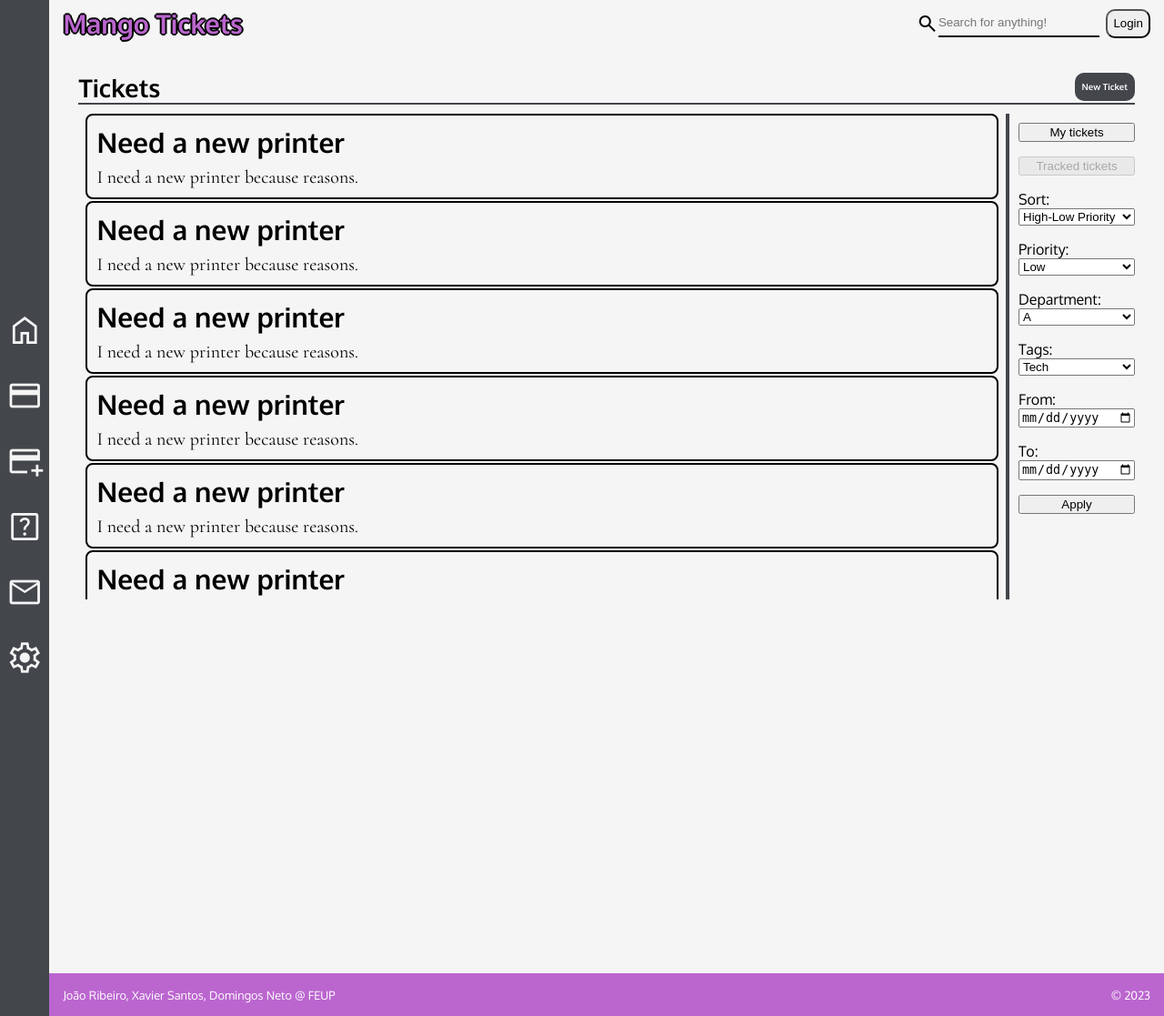
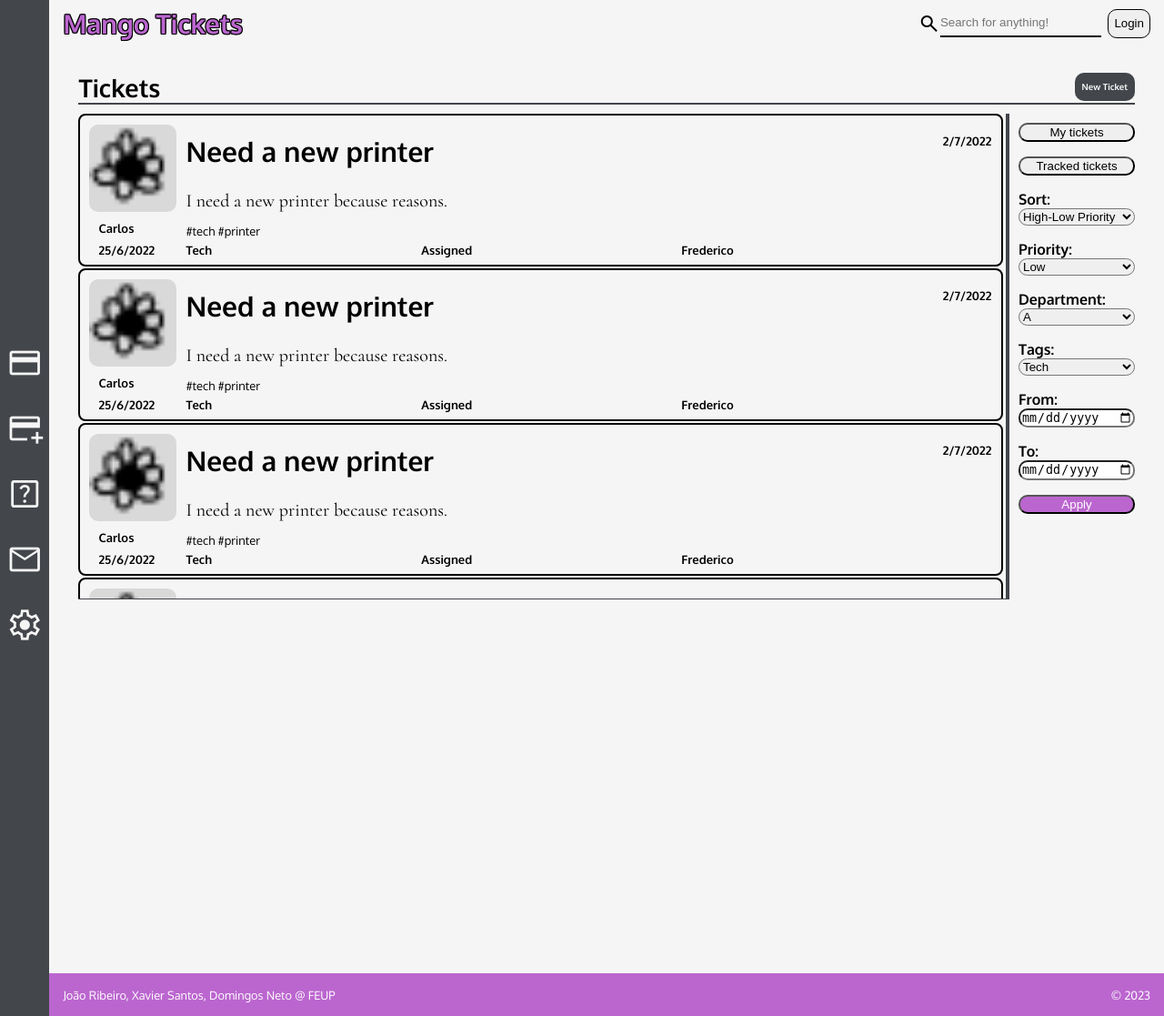
Before and after one commit to domingosneto03/TroubleTickets, a PHP site: page /ticket_list.html in a window 1280 px wide. Shown: the whole page at 91% size. Run offline with PHP 8.4, Linux system fonts and the light colour scheme.

Commit message:
changes & more

```diff
--- a/new_ticket.css
+++ b/new_ticket.css
@@ -9,7 +9,7 @@ main form {
     padding: 1em;
     height: max-content;
     border-radius: 10px;
-    max-width: 15cm;
+    max-width: 20cm;
     margin-left: auto;
     margin-right: auto;
 }
--- a/style.css
+++ b/style.css
@@ -35,8 +35,7 @@ body {
     font-family: 'Oxygen', sans-serif;
     font-weight: 700;
     font-size: 1.8em;
-    /* text-shadow: 2px 2px black; */
-    text-shadow: 2px 0 black, -2px 0 black, 0 2px black, 0 -2px black,
+    text-shadow: 1px 0 black, -1px 0 black, 0 1px black, 0 -1px black,
              1px 1px black, -1px -1px black, 1px -1px black, -1px 1px black;
 }
 
@@ -52,6 +51,10 @@ body {
     font-family: 'Oxygen', sans-serif;
     font-weight: 700;
     font-size: 15px;
+}
+
+#profile_pic {
+    border-radius: 10px;
 }
 
 #search_bar {
@@ -72,9 +75,16 @@ body {
     background-color: whitesmoke;
 }
 
+#search_bar input:focus {
+    outline: none;
+}
+
 #login_button input {
     height: 32px;
+    border: 1px solid black;
     border-radius: 10px;
+    /* display: none;*/
+    /* acionar quando estiver logged in, mudar display de #profile_pic */
 }
 
 #login_button input:hover {
@@ -147,7 +157,7 @@ main {
     padding-bottom: 0.5em;
 }
 
-main h2:first-of-type {
+.main_title {
     font-family: 'Oxygen', sans-serif;
     font-weight: 700;
     font-size: 1.7em;
--- a/ticket_list.html
+++ b/ticket_list.html
@@ -16,7 +16,7 @@
     </head>
     <body>
         <header id="main_header">
-            <h1><a href="template.html">Mango Tickets</a></h1>
+            <h1><a href="ticket_list.html">Mango Tickets</a></h1>
             <article id="right_side">
                 <form action="" id="search_bar">
                     <span class="material-symbols-outlined">search</span>
@@ -29,11 +29,6 @@
             </article>
         </header>
         <aside id="side_bar">
-            <a href="template.html">
-                <span class="material-symbols-outlined">
-                    home
-                </span>
-            </a>
             <a href="ticket_list.html">
                 <span class="material-symbols-outlined">
                     credit_card
@@ -63,7 +58,7 @@
         <main>
             <article id="ticket_listing">
                 <div id="top_bar">
-                    <h2>Tickets</h2>
+                    <h2 class="main_title">Tickets</h2>
                     <a href="new_ticket.html" id="new_ticket">
                         <div>
                             <p>New Ticket</p>
@@ -73,58 +68,80 @@
 
                 <div id="tickets_main">
                     <article id="tickets">
-                        <a href="placeholder_ticket_info.html">
+                        <a href="placeholder_ticket_info.html" class="ticket">
                             <article>
-                                <h4>Need a new printer</h4>
-                                <p>I need a new printer because reasons.</p>
+                                <h4 class="ticket_title">Need a new printer</h4>
+                                <img src="Group 1.png" alt="florzinha uau" class="ticket_user_img">
+                                <p class="ticket_text">I need a new printer because reasons.</p>
+                                <p class="ticket_date">25/6/2022</p>
+                                <p class="ticket_user">Carlos</p>
+                                <p class="ticket_agent">Frederico</p>
+                                <p class="ticket_status">Assigned</p>
+                                <p class="ticket_deadline">2/7/2022</p>
+                                <p class="ticket_tags"> #tech #printer</p>
+                                <p class="ticket_department">Tech</p>
                             </article>
                         </a>
-                        <a href="placeholder_ticket_info.html">
+                        <a href="placeholder_ticket_info.html" class="ticket">
                             <article>
-                                <h4>Need a new printer</h4>
-                                <p>I need a new printer because reasons.</p>
+                                <h4 class="ticket_title">Need a new printer</h4>
+                                <img src="Group 1.png" alt="florzinha uau" class="ticket_user_img">
+                                <p class="ticket_text">I need a new printer because reasons.</p>
+                                <p class="ticket_date">25/6/2022</p>
+                                <p class="ticket_user">Carlos</p>
+                                <p class="ticket_agent">Frederico</p>
+                                <p class="ticket_status">Assigned</p>
+                                <p class="ticket_deadline">2/7/2022</p>
+                                <p class="ticket_tags"> #tech #printer</p>
+                                <p class="ticket_department">Tech</p>
                             </article>
                         </a>
-                        <a href="placeholder_ticket_info.html">
+                        <a href="placeholder_ticket_info.html" class="ticket">
                             <article>
-                                <h4>Need a new printer</h4>
-                                <p>I need a new printer because reasons.</p>
+                                <h4 class="ticket_title">Need a new printer</h4>
+                                <img src="Group 1.png" alt="florzinha uau" class="ticket_user_img">
+                                <p class="ticket_text">I need a new printer because reasons.</p>
+                                <p class="ticket_date">25/6/2022</p>
+                                <p class="ticket_user">Carlos</p>
+                                <p class="ticket_agent">Frederico</p>
+                                <p class="ticket_status">Assigned</p>
+                                <p class="ticket_deadline">2/7/2022</p>
+                                <p class="ticket_tags"> #tech #printer</p>
+                                <p class="ticket_department">Tech</p>
                             </article>
                         </a>
-                        <a href="placeholder_ticket_info.html">
+                        <a href="placeholder_ticket_info.html" class="ticket">
                             <article>
-                                <h4>Need a new printer</h4>
-                                <p>I need a new printer because reasons.</p>
+                                <h4 class="ticket_title">Need a new printer</h4>
+                                <img src="Group 1.png" alt="florzinha uau" class="ticket_user_img">
+                                <p class="ticket_text">I need a new printer because reasons.</p>
+                                <p class="ticket_date">25/6/2022</p>
+                                <p class="ticket_user">Carlos</p>
+                                <p class="ticket_agent">Frederico</p>
+                                <p class="ticket_status">Assigned</p>
+                                <p class="ticket_deadline">2/7/2022</p>
+                                <p class="ticket_tags"> #tech #printer</p>
+                                <p class="ticket_department">Tech</p>
                             </article>
                         </a>
-                        <a href="placeholder_ticket_info.html">
+                        <a href="placeholder_ticket_info.html" class="ticket">
                             <article>
-                                <h4>Need a new printer</h4>
-                                <p>I need a new printer because reasons.</p>
-                            </article>
-                        </a>
-                        <a href="placeholder_ticket_info.html">
-                            <article>
-                                <h4>Need a new printer</h4>
-                                <p>I need a new printer because reasons.</p>
-                            </article>
-                        </a>
-                        <a href="placeholder_ticket_info.html">
-                            <article>
-                                <h4>Need a new printer</h4>
-                                <p>I need a new printer because reasons.</p>
-                            </article>
-                        </a>
-                        <a href="placeholder_ticket_info.html">
-                            <article>
-                                <h4>Need a new printer</h4>
-                                <p>I need a new printer because reasons.</p>
+                                <h4 class="ticket_title">Need a new printer</h4>
+                                <img src="Group 1.png" alt="florzinha uau" class="ticket_user_img">
+                                <p class="ticket_text">I need a new printer because reasons.</p>
+                                <p class="ticket_date">25/6/2022</p>
+                                <p class="ticket_user">Carlos</p>
+                                <p class="ticket_agent">Frederico</p>
+                                <p class="ticket_status">Assigned</p>
+                                <p class="ticket_deadline">2/7/2022</p>
+                                <p class="ticket_tags"> #tech #printer</p>
+                                <p class="ticket_department">Tech</p>
                             </article>
                         </a>
                     </article>
-                    <div id="filters">
+                    <form id="filters">
                         <input type="button" value="My tickets">
-                        <input type="button" value="Tracked tickets" disabled> <!-- enables if user is agent/admin -->
+                        <input type="button" value="Tracked tickets"> <!-- enables if user is agent/admin -->
                         <label for="orderer">Sort:</label>
                         <select name="" id="orderer">
                             <option value="htl_priority">High-Low Priority</option>
@@ -155,7 +172,7 @@
                         <label for="sel_date_end">To:</label>
                         <input type="date" name="" id="sel_date_end">
                         <input type="submit" value="Apply" id="submit_sort">
-                    </div>
+                    </form>
                 </div>
 
             </article>
--- a/ticket_listing_css.css
+++ b/ticket_listing_css.css
@@ -1,5 +1,9 @@
 @import url('https://fonts.googleapis.com/css2?family=Oxygen:wght@400;700&display=swap');
 @import url('https://fonts.googleapis.com/css2?family=Cormorant:ital,wght@0,400;0,700;1,400;1,700&display=swap');
+
+main {
+    height: 100%;
+}
 
 #ticket_listing {
     display: flex;
@@ -59,7 +63,20 @@
     flex-direction: column;
 
     font-family: 'Oxygen', sans-serif;
-    font-weight: 400;
+    font-weight: 700;
+}
+
+#filters input, #filters select {
+    border-radius: 10px;
+}
+
+#filters input[type=submit]{
+    background-color: #bb66cf;
+    color: white;
+}
+
+#filters input[value="Tracked tickets"] {
+    /* display: none; change if user is agent_admin */
 }
 
 #filters :not(label) {
@@ -68,37 +85,59 @@
 
 #tickets {
     flex: 1;
-    margin-left: 0.5em;
-    margin-right: 0.5em;
+    padding-left: 0;
+    padding-right: 0.2em;
     padding-top: 10px;
     overflow-y: scroll;
+    border: none;
+    border-bottom: 1px solid #43464b;
 }
 
-#tickets a {
+.ticket {
     text-decoration: none;
 }
 
-#tickets a article {
+.ticket article {
     border-radius: 8px;
     border: 2px solid black;
     margin-bottom: 2px;
     color: black;
+    padding: 10px;
+
+    display: grid;
+    grid-template-columns: 6rem auto auto auto 4rem;
+    grid-template-rows: 4rem 2rem 1.5rem 1.5rem;
 }
 
-#tickets a article:hover {
+
+.ticket article:hover {
     border-color: #bb66cf;
 }
 
-#tickets a article h4 {
+.ticket_user_img {
+    width: 6rem;
+    height: 6rem;
+    grid-column: 1;
+    grid-row-start: 1;
+    grid-row-end: 2;
+
+    border-radius: 10px;
+}
+
+.ticket_title {
     font-weight: 700;
     font-size: 30px;
     margin: 0;
     padding-top: 10px;
     padding-left: 10px;
     font-family: 'Oxygen', sans-serif;
+
+    grid-column-start: 2;
+    grid-column-end: 5;
+    grid-row: 1;
 }
 
-#tickets a article p {
+.ticket_text {
     font-family: 'Cormorant', serif;
     font-weight: 400;
     font-size: 20px;
@@ -106,4 +145,57 @@
     padding-top: 8px;
     padding-left: 10px;
     padding-bottom: 10px;
+
+    grid-column-start: 2;
+    grid-column-end: 6;
+    grid-row: 2;
 }
+
+.ticket_deadline {
+    grid-column: 5;
+    grid-row: 1;
+}
+
+.ticket_date {
+    grid-column: 1;
+    grid-row: 4;
+}
+
+.ticket_user {
+    grid-column: 1;
+    grid-row: 3;
+}
+
+.ticket_tags {
+    grid-row: 3;
+    grid-column-start: 2;
+    grid-column-end: 6;
+
+    font-family: 'Oxygen', sans-serif;
+    font-weight: 400;
+    font-size: 13px;
+    padding-left: 10px;
+}
+
+.ticket_department {
+    grid-column: 2;
+    grid-row: 4;
+}
+
+.ticket_status {
+    grid-column: 3;
+    grid-row: 4;
+}
+
+.ticket_agent {
+    grid-column: 4;
+    grid-row: 4;
+}
+
+.ticket article :not(.ticket_text, .ticket_title, .ticket_tags, .ticket_user_img) {
+    font-weight: 700;
+    font-size: 13px;
+    margin: 0;
+    padding: 10px;
+    font-family: 'Oxygen', sans-serif;
+}
```
Also changed, not shown: faq.html (+2 -7 lines), new_ticket.html (+2 -7 lines), placeholder_ticket_info.html (+12 -13 lines), template.html (+2 -6 lines), ticket_info.css (+19 -11 lines), Group 1.png (added).
